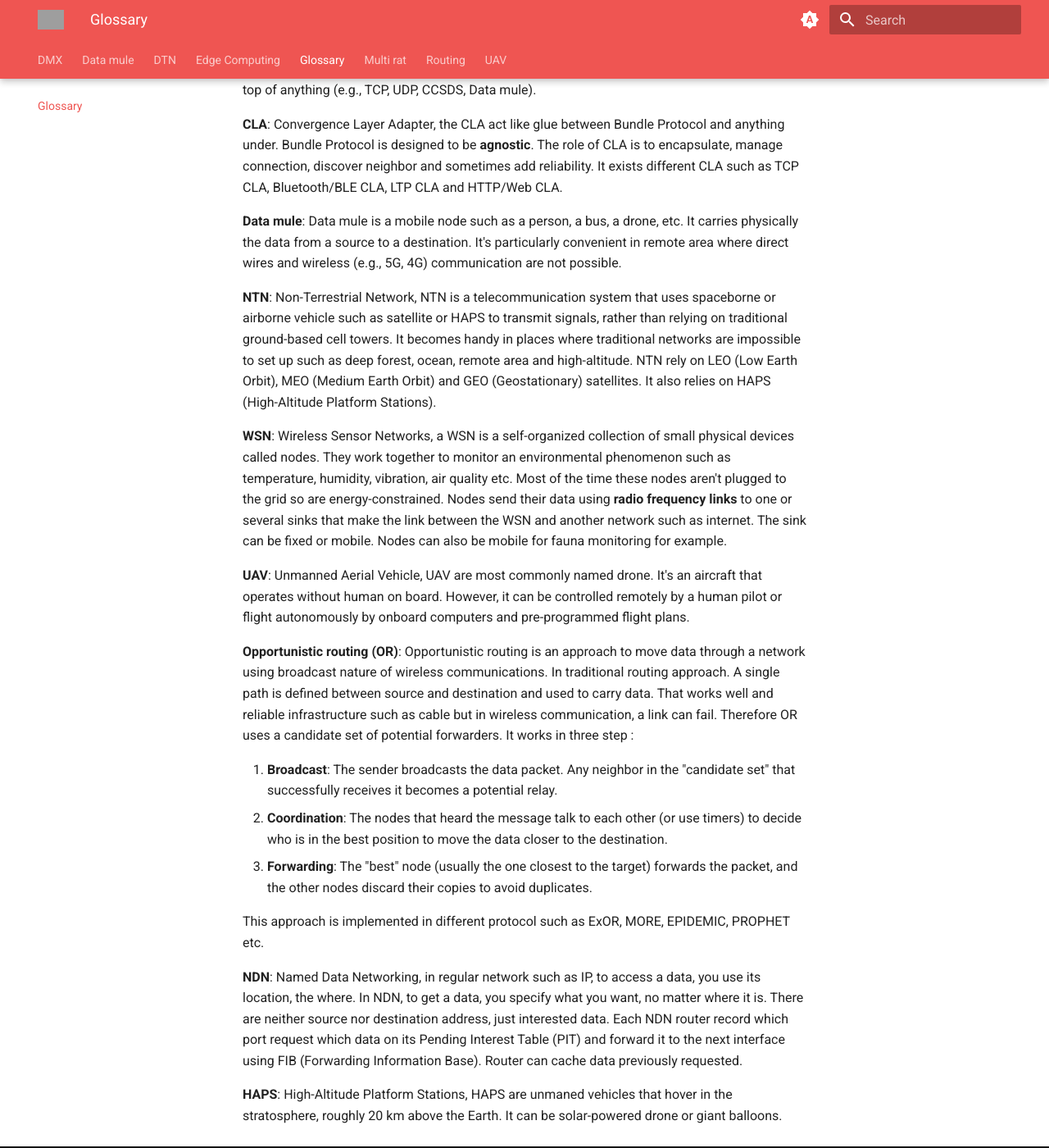
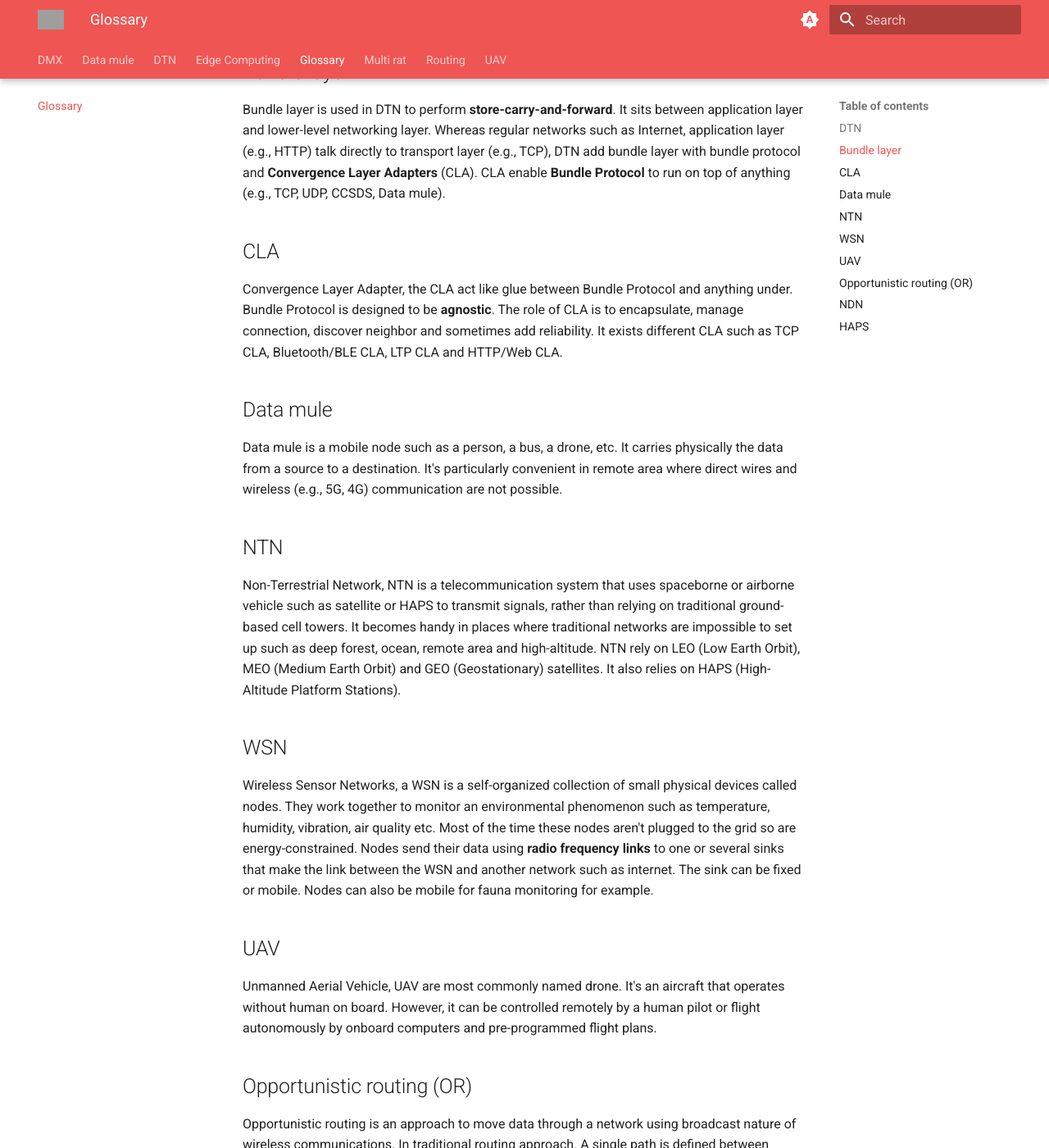
Before and after one commit to Yanis-Kouidri/DMX, an MkDocs documentation site: the page built from docs/glossary.md, in a window 1280 px wide and 1400 px high, scrolled down 428 px. Shown: the whole window at 82% size. Built offline with MkDocs 1.6.1 and Material for MkDocs 9.7.7, drawn with Linux system fonts in a browser that asks for light colours; some of the changed text lies outside the part shown; grey boxes are pictures that could not be loaded.

Commit message:
style: use title for terms to define

```diff
--- a/docs/glossary.md
+++ b/docs/glossary.md
@@ -1,20 +1,36 @@
 # Glossary
 
-**DTN**: Delay Tolerant Network, DTN is a specific type of network architecture to operate where there is no guarantee of end to end communication such as on Intermittently Connected Networks (ICN). Whereas regular networks such as Internet will just drop a packet if the next hop is not connected, DTN will use the mechanism of **store-carry-and-forward** to transmit a packet when the next hop will be reachable. A node will receive data from another node, wait a time form minutes to days then, once connection is established, forward the packet to the next node. DTN use **bundle layer** on top of transport layer acting as an overlay.
+## DTN
 
-**Bundle layer**: Bundle layer is used in DTN to perform **store-carry-and-forward**. It sits between application layer and lower-level networking layer. Whereas regular networks such as Internet, application layer (e.g., HTTP) talk directly to transport layer (e.g., TCP), DTN add bundle layer with bundle protocol and **Convergence Layer Adapters** (CLA). CLA enable **Bundle Protocol** to run on top of anything (e.g., TCP, UDP, CCSDS, Data mule).
+ Delay Tolerant Network, DTN is a specific type of network architecture to operate where there is no guarantee of end to end communication such as on Intermittently Connected Networks (ICN). Whereas regular networks such as Internet will just drop a packet if the next hop is not connected, DTN will use the mechanism of **store-carry-and-forward** to transmit a packet when the next hop will be reachable. A node will receive data from another node, wait a time form minutes to days then, once connection is established, forward the packet to the next node. DTN use **bundle layer** on top of transport layer acting as an overlay.
 
-**CLA**: Convergence Layer Adapter, the CLA act like glue between Bundle Protocol and anything under. Bundle Protocol is designed to be **agnostic**. The role of CLA is to encapsulate, manage connection, discover neighbor and sometimes add reliability. It exists different CLA such as TCP CLA, Bluetooth/BLE CLA, LTP CLA and HTTP/Web CLA.
+## Bundle layer
 
-**Data mule**: Data mule is a mobile node such as a person, a bus, a drone, etc. It carries physically the data from a source to a destination. It's particularly convenient in remote area where direct wires and wireless (e.g., 5G, 4G) communication are not possible.
+ Bundle layer is used in DTN to perform **store-carry-and-forward**. It sits between application layer and lower-level networking layer. Whereas regular networks such as Internet, application layer (e.g., HTTP) talk directly to transport layer (e.g., TCP), DTN add bundle layer with bundle protocol and **Convergence Layer Adapters** (CLA). CLA enable **Bundle Protocol** to run on top of anything (e.g., TCP, UDP, CCSDS, Data mule).
 
-**NTN**: Non-Terrestrial Network, NTN is a telecommunication system that uses spaceborne or airborne vehicle such as satellite or HAPS to transmit signals, rather than relying on traditional ground-based cell towers. It becomes handy in places where traditional networks are impossible to set up such as deep forest, ocean, remote area and high-altitude. NTN rely on LEO (Low Earth Orbit), MEO (Medium Earth Orbit) and GEO (Geostationary) satellites. It also relies on HAPS (High-Altitude Platform Stations).
+## CLA
 
-**WSN**: Wireless Sensor Networks, a WSN is a self-organized collection of small physical devices called nodes. They work together to monitor an environmental phenomenon such as temperature, humidity, vibration, air quality etc. Most of the time these nodes aren't plugged to the grid so are energy-constrained. Nodes send their data using **radio frequency links** to one or several sinks that make the link between the WSN and another network such as internet. The sink can be fixed or mobile. Nodes can also be mobile for fauna monitoring for example.
+ Convergence Layer Adapter, the CLA act like glue between Bundle Protocol and anything under. Bundle Protocol is designed to be **agnostic**. The role of CLA is to encapsulate, manage connection, discover neighbor and sometimes add reliability. It exists different CLA such as TCP CLA, Bluetooth/BLE CLA, LTP CLA and HTTP/Web CLA.
 
-**UAV**: Unmanned Aerial Vehicle, UAV are most commonly named drone. It's an aircraft that operates without human on board. However, it can be controlled remotely by a human pilot or flight autonomously by onboard computers and pre-programmed flight plans.
+## Data mule
 
-**Opportunistic routing (OR)**: Opportunistic routing is an approach to move data through a network using broadcast nature of wireless communications. In traditional routing approach. A single path is defined between source and destination and used to carry data. That works well and reliable infrastructure such as cable but in wireless communication, a link can fail. Therefore OR uses a candidate set of potential forwarders. It works in three step :
+ Data mule is a mobile node such as a person, a bus, a drone, etc. It carries physically the data from a source to a destination. It's particularly convenient in remote area where direct wires and wireless (e.g., 5G, 4G) communication are not possible.
+
+## NTN
+
+ Non-Terrestrial Network, NTN is a telecommunication system that uses spaceborne or airborne vehicle such as satellite or HAPS to transmit signals, rather than relying on traditional ground-based cell towers. It becomes handy in places where traditional networks are impossible to set up such as deep forest, ocean, remote area and high-altitude. NTN rely on LEO (Low Earth Orbit), MEO (Medium Earth Orbit) and GEO (Geostationary) satellites. It also relies on HAPS (High-Altitude Platform Stations).
+
+## WSN
+
+ Wireless Sensor Networks, a WSN is a self-organized collection of small physical devices called nodes. They work together to monitor an environmental phenomenon such as temperature, humidity, vibration, air quality etc. Most of the time these nodes aren't plugged to the grid so are energy-constrained. Nodes send their data using **radio frequency links** to one or several sinks that make the link between the WSN and another network such as internet. The sink can be fixed or mobile. Nodes can also be mobile for fauna monitoring for example.
+
+## UAV
+
+ Unmanned Aerial Vehicle, UAV are most commonly named drone. It's an aircraft that operates without human on board. However, it can be controlled remotely by a human pilot or flight autonomously by onboard computers and pre-programmed flight plans.
+
+## Opportunistic routing (OR)
+
+ Opportunistic routing is an approach to move data through a network using broadcast nature of wireless communications. In traditional routing approach. A single path is defined between source and destination and used to carry data. That works well and reliable infrastructure such as cable but in wireless communication, a link can fail. Therefore OR uses a candidate set of potential forwarders. It works in three step :
 
 1. **Broadcast**: The sender broadcasts the data packet. Any neighbor in the "candidate set" that successfully receives it becomes a potential relay.
 2. **Coordination**: The nodes that heard the message talk to each other (or use timers) to decide who is in the best position to move the data closer to the destination.
@@ -22,6 +38,10 @@
 
 This approach is implemented in different protocol such as ExOR, MORE, EPIDEMIC, PROPHET etc.
 
-**NDN**: Named Data Networking, in regular network such as IP, to access a data, you use its location, the where. In NDN, to get a data, you specify what you want, no matter where it is. There are neither source nor destination address, just interested data. Each NDN router record which port request which data on its Pending Interest Table (PIT) and forward it to the next interface using FIB (Forwarding Information Base). Router can cache data previously requested.
+## NDN
 
-**HAPS**: High-Altitude Platform Stations, HAPS are unmaned vehicles that hover in the stratosphere, roughly 20 km above the Earth. It can be solar-powered drone or giant balloons.
+ Named Data Networking, in regular network such as IP, to access a data, you use its location, the where. In NDN, to get a data, you specify what you want, no matter where it is. There are neither source nor destination address, just interested data. Each NDN router record which port request which data on its Pending Interest Table (PIT) and forward it to the next interface using FIB (Forwarding Information Base). Router can cache data previously requested.
+
+## HAPS
+
+ High-Altitude Platform Stations, HAPS are unmaned vehicles that hover in the stratosphere, roughly 20 km above the Earth. It can be solar-powered drone or giant balloons.
```
